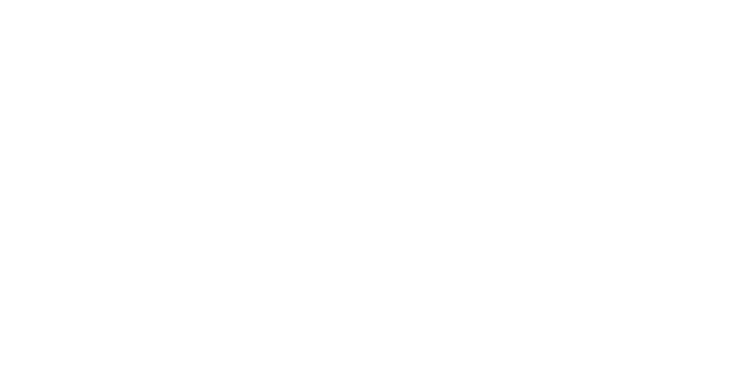
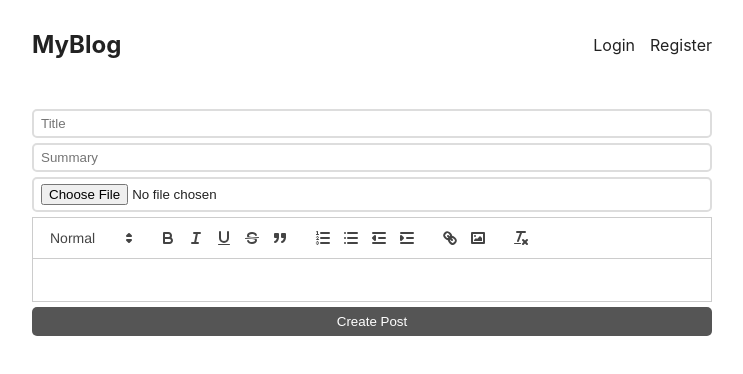
Before and after one commit to burakguney/blogapp, a React (Create React App) app: page /create in a window 1280 px wide. Before the commit this address had no page. Shown: the top 374 px of the page, without its empty margins (268-1011 px from the left). Built offline with nearby package versions, Linux system fonts and the light colour scheme; no server answers.

Commit message:
coding create post started

```diff
--- a/package.json
+++ b/package.json
@@ -8,6 +8,7 @@
     "@testing-library/user-event": "^13.5.0",
     "react": "^18.2.0",
     "react-dom": "^18.2.0",
+    "react-quill": "^2.0.0",
     "react-router-dom": "^6.11.1",
     "react-scripts": "^5.0.1",
     "web-vitals": "^2.1.4"
--- a/src/App.css
+++ b/src/App.css
@@ -100,6 +100,7 @@
   padding: 7px 0;
 }
 
-form h1 {
+form.login h1,
+form.register h1 {
   text-align: center;
 }
--- a/src/App.js
+++ b/src/App.js
@@ -5,6 +5,7 @@
 import LoginPage from './pages/LoginPage';
 import RegisterPage from './pages/RegisterPage';
 import { UserContextProvider } from './UserContext';
+import CreatePost from './pages/CreatePost';
 
 function App() {
   return (
@@ -14,6 +15,7 @@
           <Route index element={<IndexPage />} />
           <Route path='/login' element={<LoginPage />} />
           <Route path='/register' element={<RegisterPage />} />
+          <Route path='/create' element={<CreatePost />} />
         </Route>
       </Routes>
     </UserContextProvider>
--- /dev/null
+++ b/src/pages/CreatePost.js
@@ -0,0 +1,71 @@
+import React, { useState } from 'react'
+import ReactQuill from 'react-quill'
+import 'react-quill/dist/quill.snow.css'
+
+const modules = {
+    toolbar: [
+        [{ 'header': [1, 2, false] }],
+        ['bold', 'italic', 'underline', 'strike', 'blockquote'],
+        [{ 'list': 'ordered' }, { 'list': 'bullet' }, { 'indent': '-1' }, { 'indent': '+1' }],
+        ['link', 'image'],
+        ['clean']
+    ]
+}
+const formats = [
+    'header',
+    'bold', 'italic', 'underline', 'strike', 'blockquote',
+    'list', 'bullet', 'indent',
+    'link', 'image'
+]
+
+const CreatePost = () => {
+
+    const [title, setTitle] = useState('')
+    const [summary, setSummary] = useState('')
+    const [content, setContent] = useState('')
+    const [files, setFiles] = useState('')
+
+    /**
+     * @param {Event} event
+     */
+    const createNewPost = async (event) => {
+        const data = new FormData()
+        data.set('title', title)
+        data.set('summary', summary)
+        data.set('content', content)
+        data.set('file', files[0])
+        event.preventDefault()
+        try {
+            const response = await fetch('http://localhost:8080/post', {
+                method: 'POST',
+                body: data
+            });
+            console.log(await response.json())
+        } catch (error) {
+            console.log(error)
+        }
+    };
+
+    return (
+        <div>
+            <form onSubmit={createNewPost}>
+                <input type='title'
+                    placeholder={'Title'}
+                    value={title}
+                    onChange={e => setTitle(e.target.value)}></input>
+                <input type='summary'
+                    placeholder={'Summary'}
+                    value={summary}
+                    onChange={e => setSummary(e.target.value)}></input>
+                <input type='file' onChange={e => setFiles(e.target.files)}></input>
+                <ReactQuill value={content}
+                    onChange={newValue => setContent(newValue)}
+                    modules={modules}
+                    formats={formats}></ReactQuill>
+                <button style={{ marginTop: '5px' }}>Create Post</button>
+            </form>
+        </div>
+    )
+}
+
+export default CreatePost
--- a/src/pages/LoginPage.js
+++ b/src/pages/LoginPage.js
@@ -9,6 +9,9 @@
     const [redirect, setRedirect] = useState(false)
     const { setUserInfo } = useContext(UserContext)
 
+    /**
+     * @param {Event} event
+     */
     const login = async (event) => {
         event.preventDefault()
 
@@ -21,10 +24,9 @@
             })
 
             if (response.status === 200) {
-                response.json().then(userInfo => {
-                    setUserInfo(userInfo)
-                    setRedirect(true)
-                })
+                const data = await response.json()
+                setUserInfo(data)
+                setRedirect(true)
             } else {
                 alert("Login failed.")
             }
--- a/src/pages/RegisterPage.js
+++ b/src/pages/RegisterPage.js
@@ -5,6 +5,9 @@
     const [username, setUsername] = useState('')
     const [password, setPassword] = useState('')
 
+    /**
+     * @param {Event} event
+     */
     const register = async (event) => {
         event.preventDefault()
 
```
Also changed, not shown: 1 other file (tests, documents, lock files or other folders).
